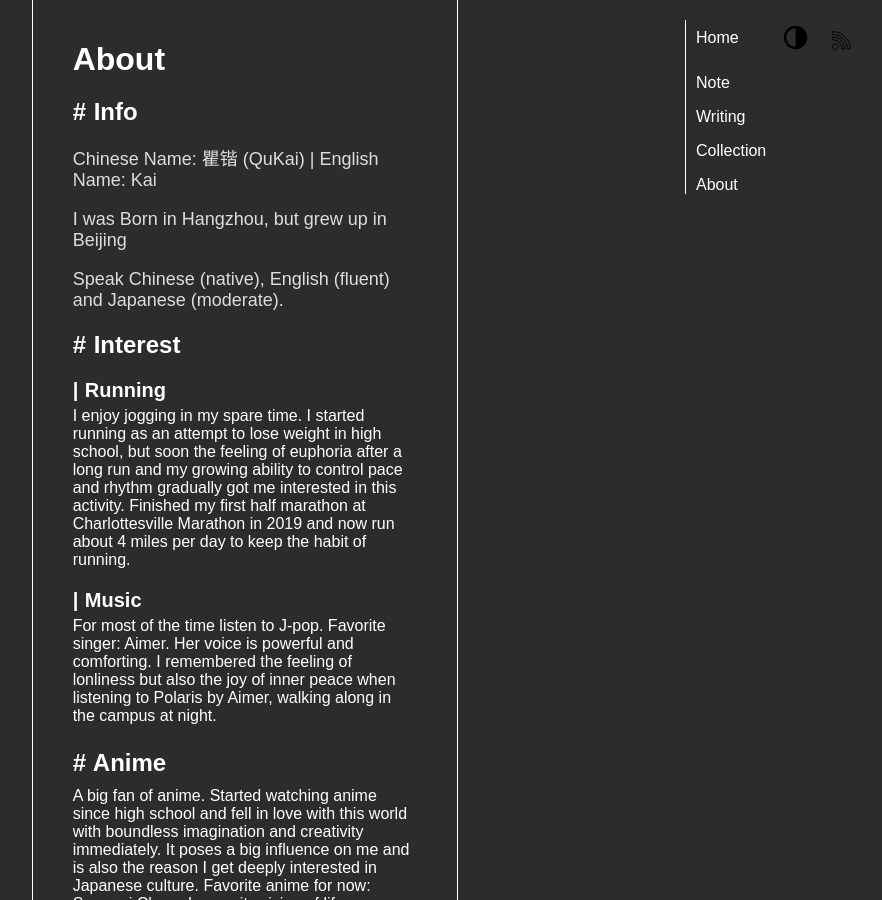
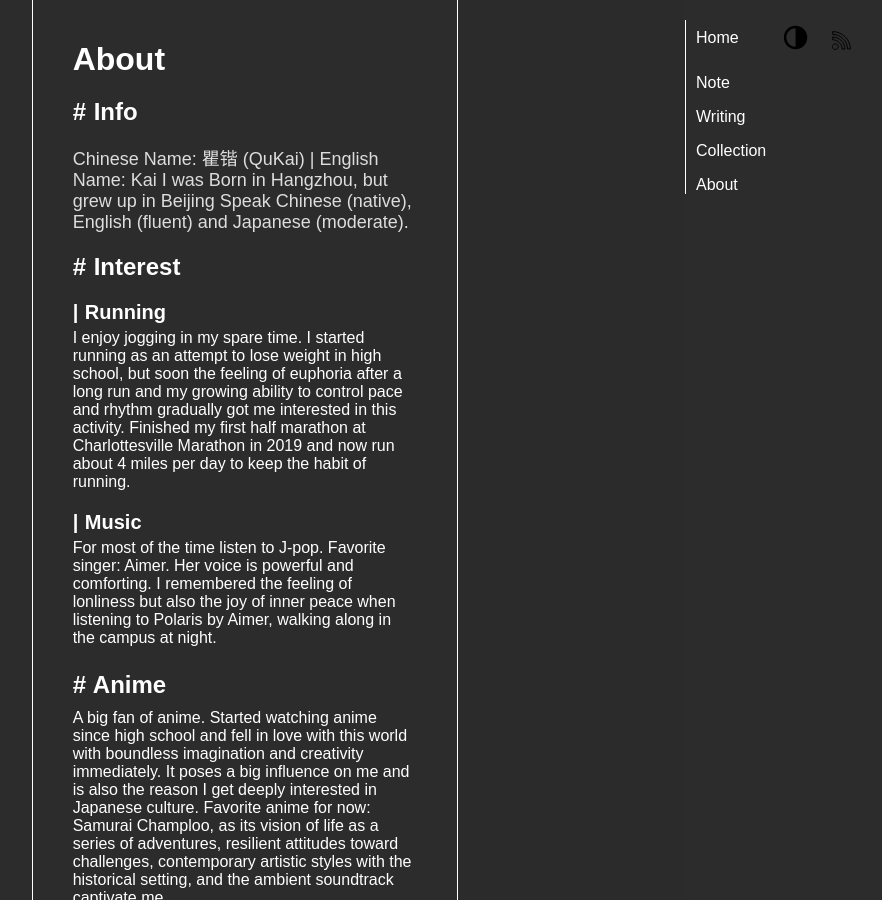
Before and after one commit to faithk7/faithk7.github.io, a Jekyll site: the page built from about.html, in a window 1280 px wide. Shown: the whole page, without its empty margins (395-1277 px from the left). Built offline with Jekyll 4.4.1, drawn with Linux system fonts in a browser that asks for light colours.

Commit message:
r: modify the line

```diff
--- a/about.html
+++ b/about.html
@@ -11,9 +11,9 @@ title: About
     <h1 class="o-about-title">About</h1>
     <div class="o-about-item">
         <h2 class="o-about-item-title"> Info</h2>
-        <p class="o-about-content">Chinese Name: 瞿锴 (QuKai) | English Name: Kai</p>
-        <p class="o-about-content">I was Born in Hangzhou, but grew up in Beijing</p>
-        <p class="o-about-content">Speak Chinese (native), English (fluent) and Japanese (moderate).</p>
+        <p class="o-about-content">Chinese Name: 瞿锴 (QuKai) | English Name: Kai
+            I was Born in Hangzhou, but grew up in Beijing
+            Speak Chinese (native), English (fluent) and Japanese (moderate).</p>
     </div>
     <div class="o-about-item">
         <h2 class="o-about-item-title"> Interest</h2>
```
